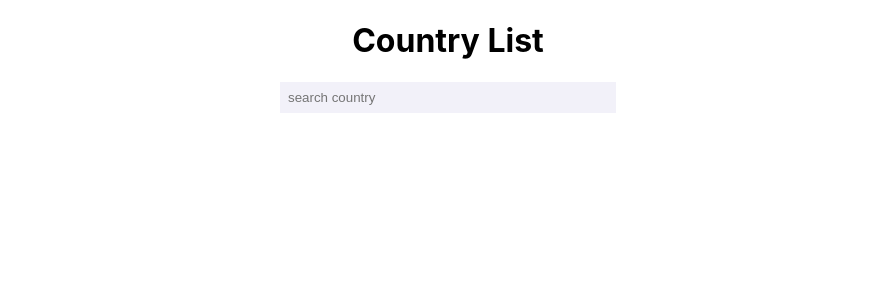
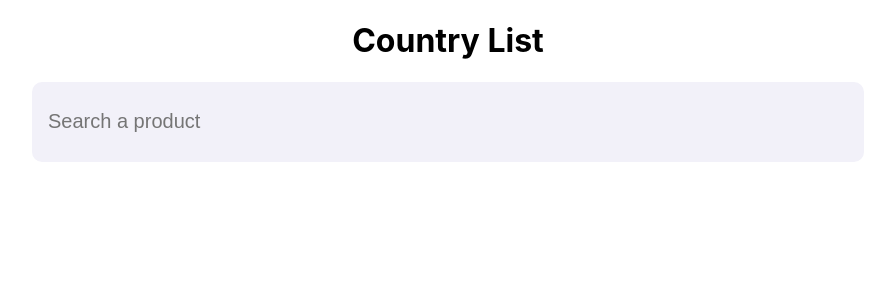
Before and after one commit to darshils2001/GreenGen, a React (Create React App) app in the folder frontend/: page / in a window 1280 px wide. Shown: the top 300 px of the page, without its empty margins (192-1087 px from the left). Built offline with nearby package versions, Linux system fonts and the light colour scheme; no server answers.

Commit message:
made bar prettier, bigger scale

```diff
--- a/frontend/src/search/searchbar.js
+++ b/frontend/src/search/searchbar.js
@@ -1,13 +1,14 @@
 import React from 'react';
 
 const SearchBar = ({input:keyword, onChange:setKeyword}) => {
-  const BarStyling = {width:"20rem",background:"#F2F1F9", border:"none", padding:"0.5rem"};
+  const BarStyling = {width:"50rem",height:"3rem",background:"#F2F1F9", border:"none", padding:"1rem", borderRadius:"10px", fontSize:20};
+
   return (
     <input
      style={BarStyling}
      key="random1"
      value={keyword}
-     placeholder={"search country"}
+     placeholder={"Search a product"}
      onChange={(e) => setKeyword(e.target.value)}
     />
   );
```
